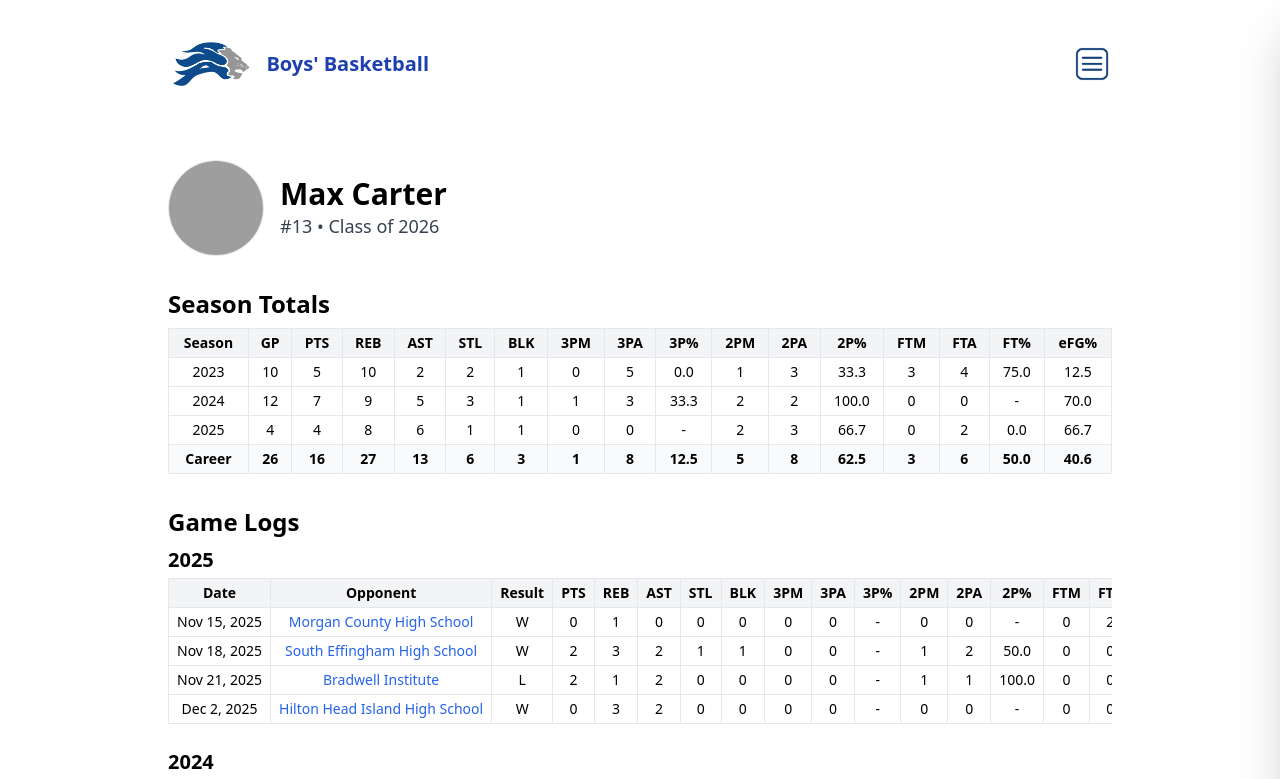
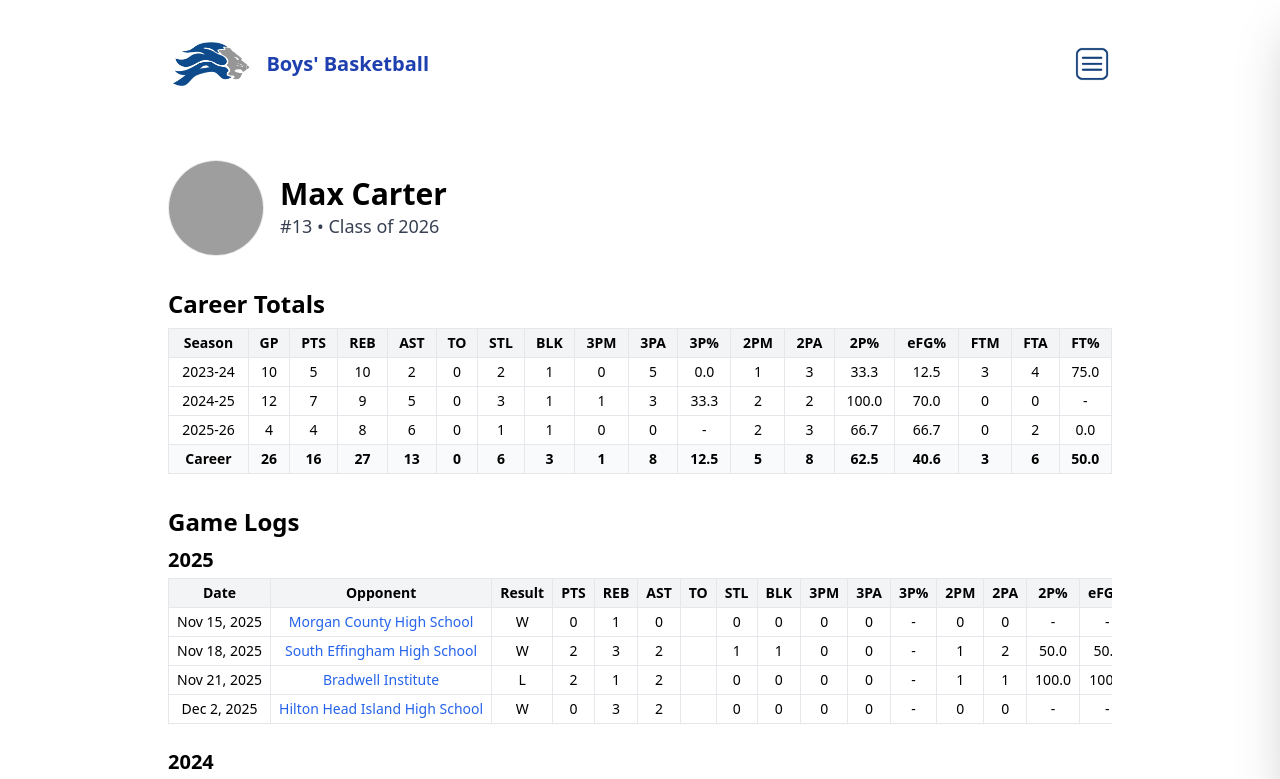
Before and after one commit to newonda1/st-andrews-basketball, a React (Vite) app: page /players/202301 in a window 1280 px wide. Shown: the top 779 px of the page. Built offline with nearby package versions, Linux system fonts and the light colour scheme; grey boxes are pictures that could not be loaded.

Commit message:
Update PlayerPage.jsx

```diff
--- a/src/pages/PlayerPage.jsx
+++ b/src/pages/PlayerPage.jsx
@@ -6,6 +6,7 @@ const statKeys = [
   "Points",
   "Rebounds",
   "Assists",
+  "Turnovers",
   "Steals",
   "Blocks",
   "ThreePM",
@@ -21,6 +22,7 @@ const statLabelMap = {
   Points: "PTS",
   Rebounds: "REB",
   Assists: "AST",
+  Turnovers: "TO",
   Steals: "STL",
   Blocks: "BLK",
   ThreePM: "3PM",
@@ -57,7 +59,20 @@ const calcEFG = (twoPM, threePM, twoPA, threePA) => {
   const denom = tpa + thpa;
   if (!denom) return "-";
   const efg = ((tpm + thpm) + 0.5 * thpm) / denom;
-  return (efg * 100).toFixed(1); // show as percentage too
+  return (efg * 100).toFixed(1); // show as percentage
+};
+
+// Format season like 2024 -> "2024-25". If already "2024-25", leave it.
+const formatSeasonLabel = (seasonKey) => {
+  if (!seasonKey) return "Unknown";
+  const s = String(seasonKey);
+  if (s.includes("-")) return s;
+
+  const yearNum = Number(s);
+  if (Number.isNaN(yearNum)) return s;
+
+  const next = (yearNum + 1).toString().slice(-2);
+  return `${yearNum}-${next}`;
 };
 
 function PlayerPage() {
@@ -166,7 +181,7 @@ function PlayerPage() {
     });
 
   // 4. Build season totals
-  const seasonMap = {}; // { "2025-26": { season, gamesPlayed, Points, ... } }
+  const seasonMap = {}; // { "2025-26" or "2024": { season, gamesPlayed, Points, ... } }
 
   statsWithGameInfo.forEach((stat) => {
     const seasonKey = stat.season || "Unknown";
@@ -254,9 +269,9 @@ function PlayerPage() {
         </div>
       </header>
 
-      {/* 2. Season-by-season stats table */}
+      {/* 2. Career Totals (season-by-season + career row) */}
       <section>
-        <h2 className="text-2xl font-semibold mb-2">Season Totals</h2>
+        <h2 className="text-2xl font-semibold mb-2">Career Totals</h2>
         {seasonTotals.length === 0 ? (
           <p>No stats available.</p>
         ) : (
@@ -275,21 +290,27 @@ function PlayerPage() {
                         <th className="border px-2 py-1 text-center">3P%</th>
                       )}
                       {key === "TwoPA" && (
-                        <th className="border px-2 py-1 text-center">2P%</th>
+                        <>
+                          <th className="border px-2 py-1 text-center">
+                            2P%
+                          </th>
+                          <th className="border px-2 py-1 text-center">
+                            eFG%
+                          </th>
+                        </>
                       )}
                       {key === "FTA" && (
                         <th className="border px-2 py-1 text-center">FT%</th>
                       )}
                     </React.Fragment>
                   ))}
-                  <th className="border px-2 py-1 text-center">eFG%</th>
                 </tr>
               </thead>
               <tbody>
                 {seasonTotals.map((row) => (
                   <tr key={row.season}>
                     <td className="border px-2 py-1 text-center">
-                      {row.season}
+                      {formatSeasonLabel(row.season)}
                     </td>
                     <td className="border px-2 py-1 text-center">
                       {row.gamesPlayed}
@@ -305,9 +326,19 @@ function PlayerPage() {
                           </td>
                         )}
                         {key === "TwoPA" && (
+                          <>
                             <td className="border px-2 py-1 text-center">
                               {calcPct(row.TwoPM, row.TwoPA)}
                             </td>
+                            <td className="border px-2 py-1 text-center">
+                              {calcEFG(
+                                row.TwoPM,
+                                row.ThreePM,
+                                row.TwoPA,
+                                row.ThreePA
+                              )}
+                            </td>
+                          </>
                         )}
                         {key === "FTA" && (
                           <td className="border px-2 py-1 text-center">
@@ -316,14 +347,6 @@ function PlayerPage() {
                         )}
                       </React.Fragment>
                     ))}
-                    <td className="border px-2 py-1 text-center">
-                      {calcEFG(
-                        row.TwoPM,
-                        row.ThreePM,
-                        row.TwoPA,
-                        row.ThreePA
-                      )}
-                    </td>
                   </tr>
                 ))}
 
@@ -349,9 +372,22 @@ function PlayerPage() {
                         </td>
                       )}
                       {key === "TwoPA" && (
+                        <>
                           <td className="border px-2 py-1 text-center">
-                          {calcPct(careerTotals.TwoPM, careerTotals.TwoPA)}
+                            {calcPct(
+                              careerTotals.TwoPM,
+                              careerTotals.TwoPA
+                            )}
                           </td>
+                          <td className="border px-2 py-1 text-center">
+                            {calcEFG(
+                              careerTotals.TwoPM,
+                              careerTotals.ThreePM,
+                              careerTotals.TwoPA,
+                              careerTotals.ThreePA
+                            )}
+                          </td>
+                        </>
                       )}
                       {key === "FTA" && (
                         <td className="border px-2 py-1 text-center">
@@ -360,14 +396,6 @@ function PlayerPage() {
                       )}
                     </React.Fragment>
                   ))}
-                  <td className="border px-2 py-1 text-center">
-                    {calcEFG(
-                      careerTotals.TwoPM,
-                      careerTotals.ThreePM,
-                      careerTotals.TwoPA,
-                      careerTotals.ThreePA
-                    )}
-                  </td>
                 </tr>
               </tbody>
             </table>
@@ -412,9 +440,14 @@ function PlayerPage() {
                               </th>
                             )}
                             {key === "TwoPA" && (
+                              <>
                                 <th className="border px-2 py-1 text-center">
                                   2P%
                                 </th>
+                                <th className="border px-2 py-1 text-center">
+                                  eFG%
+                                </th>
+                              </>
                             )}
                             {key === "FTA" && (
                               <th className="border px-2 py-1 text-center">
@@ -423,7 +456,6 @@ function PlayerPage() {
                             )}
                           </React.Fragment>
                         ))}
-                        <th className="border px-2 py-1 text-center">eFG%</th>
                       </tr>
                     </thead>
                     <tbody>
@@ -454,9 +486,19 @@ function PlayerPage() {
                                 </td>
                               )}
                               {key === "TwoPA" && (
+                                <>
                                   <td className="border px-2 py-1 text-center">
                                     {calcPct(row.TwoPM, row.TwoPA)}
                                   </td>
+                                  <td className="border px-2 py-1 text-center">
+                                    {calcEFG(
+                                      row.TwoPM,
+                                      row.ThreePM,
+                                      row.TwoPA,
+                                      row.ThreePA
+                                    )}
+                                  </td>
+                                </>
                               )}
                               {key === "FTA" && (
                                 <td className="border px-2 py-1 text-center">
@@ -465,14 +507,6 @@ function PlayerPage() {
                               )}
                             </React.Fragment>
                           ))}
-                          <td className="border px-2 py-1 text-center">
-                            {calcEFG(
-                              row.TwoPM,
-                              row.ThreePM,
-                              row.TwoPA,
-                              row.ThreePA
-                            )}
-                          </td>
                         </tr>
                       ))}
                     </tbody>
```
Lines whose indentation alone changed are shown as unchanged.
